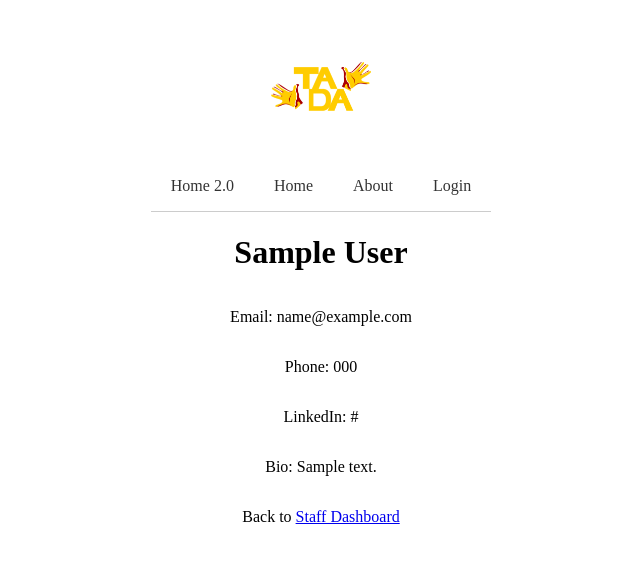
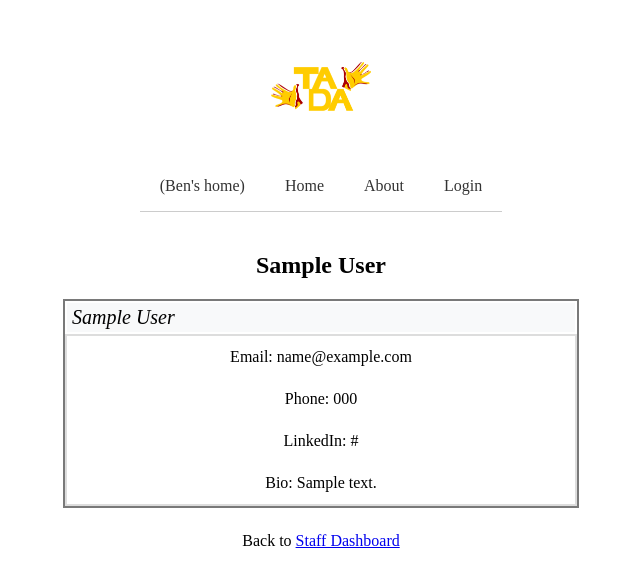
Before and after one commit to CrunchyToothpicks100/TADA, a Django app: page /candidates/details/1/ in a window 1280 px wide. Shown: the top 587 px of the page, without its empty margins (319-959 px from the left). Run offline with Django 5.2, Linux system fonts and the light colour scheme; tables that the repository leaves empty hold one stand-in row (values such as "Sample post").

Commit message:
Implement a wee bit more *aesthetic*

```diff
--- a/base/static/css/styles.css
+++ b/base/static/css/styles.css
@@ -55,6 +55,10 @@ body {
 
 .card-header {
     background-color: #f8f9fa;
+    border: 2px solid #fff;
+    font-size: 1.25em;
+    font-style: italic;
+    padding: 3px 5px;
     display: flex;
     justify-content: space-between;
 }
--- a/base/templates/details.html
+++ b/base/templates/details.html
@@ -9,12 +9,20 @@
 
 {% block content %}
     {% include 'navbar.html' %}
-    <h1>{{ mycandidate }}</h1>
+    <div class="container page-container">
+    <h2>{{ mycandidate }}</h2>
 
-    <p>Email: {{ mycandidate.email }}</p>
-    <p>Phone: {{ mycandidate.phone }}</p>
-    <p>LinkedIn: {{ mycandidate.linkedin_url }}</p>
-    <p>Bio: {{ mycandidate.bio }}</p>
+    <div class="card">
+        <div class="card-header">
+            {{ mycandidate.first_name }} {{ mycandidate.last_name }}
+        </div>
+        <div class="list-group">
+            <li class="list-group-item">Email: {{ mycandidate.email }}</li>
+            <li class="list-group-item">Phone: {{ mycandidate.phone }}</li>
+            <li class="list-group-item">LinkedIn: {{ mycandidate.linkedin_url }}</li>
+            <li class="list-group-item">Bio: {{ mycandidate.bio }}</li>
+        </div>
+    </div>
     <p>
         Back to <a href="/staff_dashboard">Staff Dashboard</a>
     </p>
--- a/base/templates/navbar.html
+++ b/base/templates/navbar.html
@@ -1,6 +1,6 @@
 <nav class="navbar">
   <ul class="nav-list">
-    <li><a href="{% url 'home2' %}">Home 2.0</a></li>
+    <li><a href="{% url 'home2' %}">(Ben's home)</a></li>
     <li><a href="{% url 'home' %}">Home</a></li>
     <li><a href="{% url 'about' %}">About</a></li>
 
```
